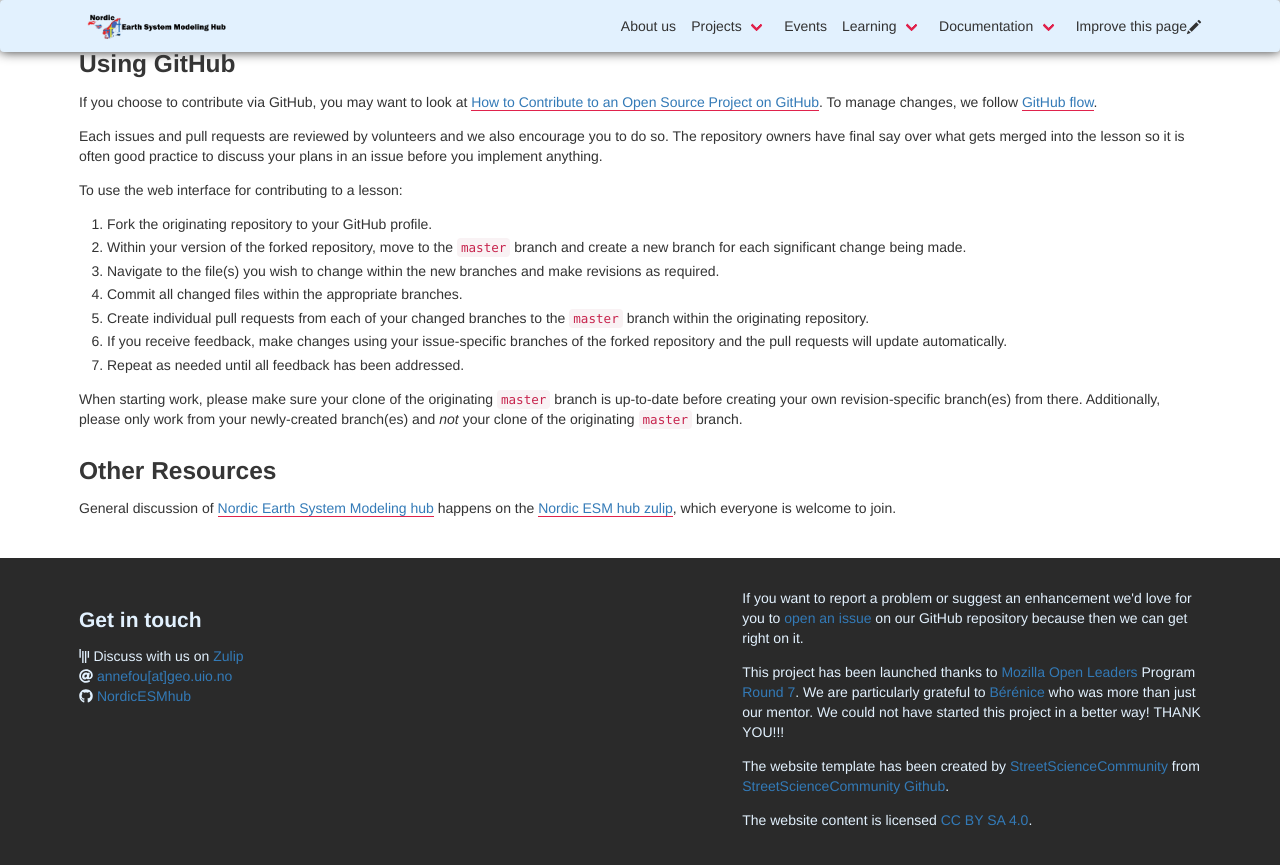
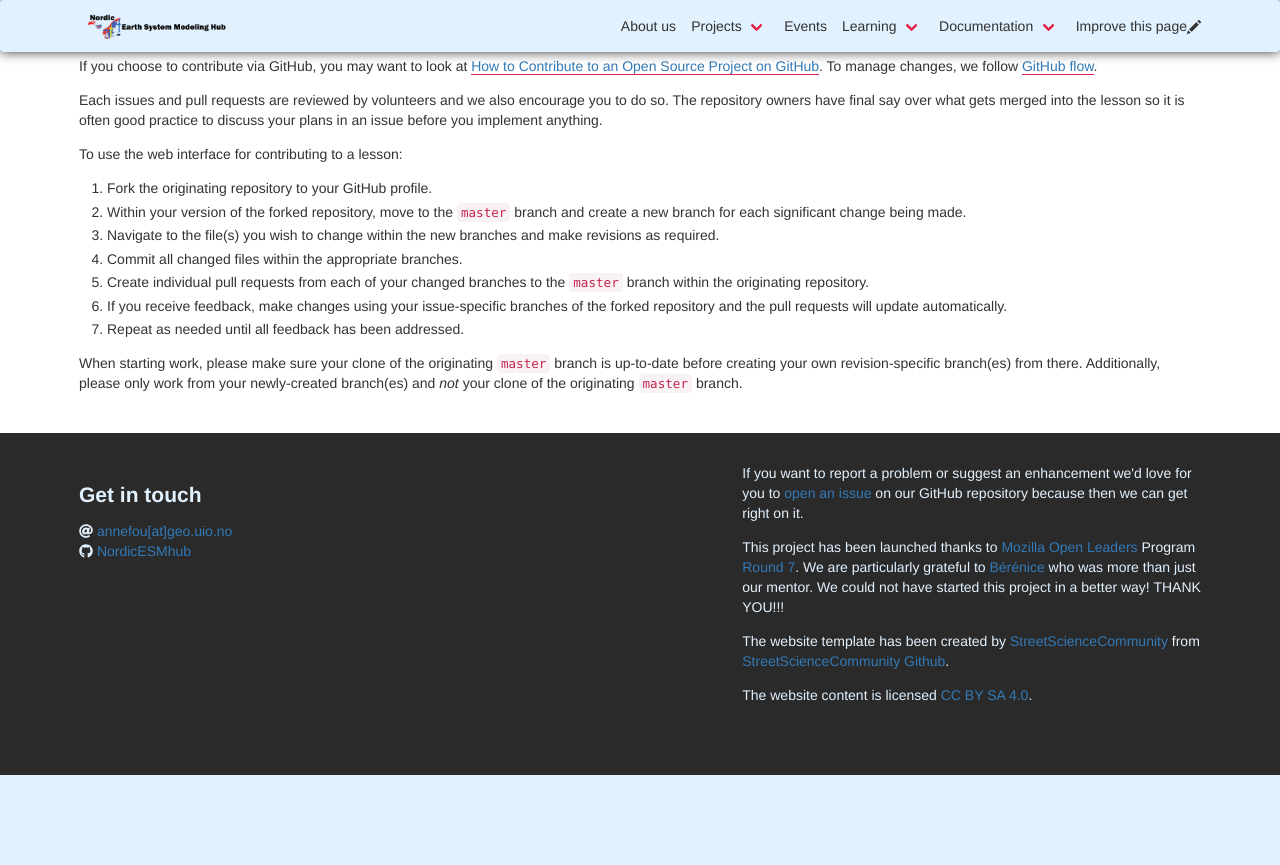
Before and after one commit to NordicESMhub/nordicesmhub.github.io, a Jekyll site: the page built from CONTRIBUTING.md, in a window 1280 px wide and 900 px high, scrolled down 2056 px. Shown: the top 865 px of the window. Built offline with Jekyll 4.4.1, drawn with Linux system fonts in a browser that asks for light colours; nearby versions of some CDN libraries; after the commit the page ends 2831 px from its top, so only the background shows below that.

Commit message:
remove zulip

```diff
--- a/CONTRIBUTING.md
+++ b/CONTRIBUTING.md
@@ -138,13 +135,6 @@ Additionally, please only work from your newly-created branch(es) and *not*
 your clone of the originating `master` branch.
 
 
-## Other Resources
-
-General discussion of [Nordic Earth System Modeling hub][nordicesmhub-site]
-happens on the [Nordic ESM hub zulip][nordicesmhub-zulip],
-which everyone is welcome to join.
-
-[nordicesmhub-zulip]: https://nordicesmhub.zulipchat.com/
 [nordicesmhub-site]: https://nordicesmhub.github.io/
 [github]: https://github.com
 [github-flow]: https://guides.github.com/introduction/flow/
--- a/_config.yml
+++ b/_config.yml
@@ -5,7 +5,6 @@ description: >
 
 # Social
 email: annefou@geo.uio.no
-zulip: https://nordicesmhub.zulipchat.com/
 # See: https://help.github.com/articles/repository-metadata-on-github-pages/
 repository: NordicESMhub/nordicesmhub.github.io
 
--- a/_includes/default-footer.html
+++ b/_includes/default-footer.html
@@ -4,10 +4,6 @@
       <div class="column">
         <h3>Get in touch</h3>
         <p>
-          <i class="fab fa-gitter"></i>
-          Discuss with us on
-          <a href="{{ site.zulip }}">Zulip</a>
-          <br />
           <i class="fas fa-at"></i>
           <a href="mailto:{{ site.email }}">
             {{ site.email|replace:'@','[at]' }}
--- a/_layouts/events.html
+++ b/_layouts/events.html
@@ -10,7 +10,6 @@ css: events
      <li>Create a <a href="https://github.com/NordicESMhub/nordicesmhub.github.io/new/master/_events">new file</a> in the `_events` directory.</li>
      <li> Update title, description, start and end date, etc. If you are willing to add a figure you can either add a link or you would need to upload the corresponding picture in <a href="https://github.com/NordicESMhub/nordicesmhub.github.io/upload/master/images/events">images/events</a>.</li>
      <li> Finally save your changes and make a pull request.</li>
-     <li> Contact us if you have any problems <a href="https://nordicesmhub.zulipchat.com/"><img src="https://img.shields.io/badge/join%20us-on%20zulip-blue.svg"></a>.</li>
      </ul>
     </div>
 </section>
```
Also changed, not shown: other parts of CONTRIBUTING.md (+0 -3 lines), about.md (+1 -1 lines), index.md (+1 -1 lines), README.md.
